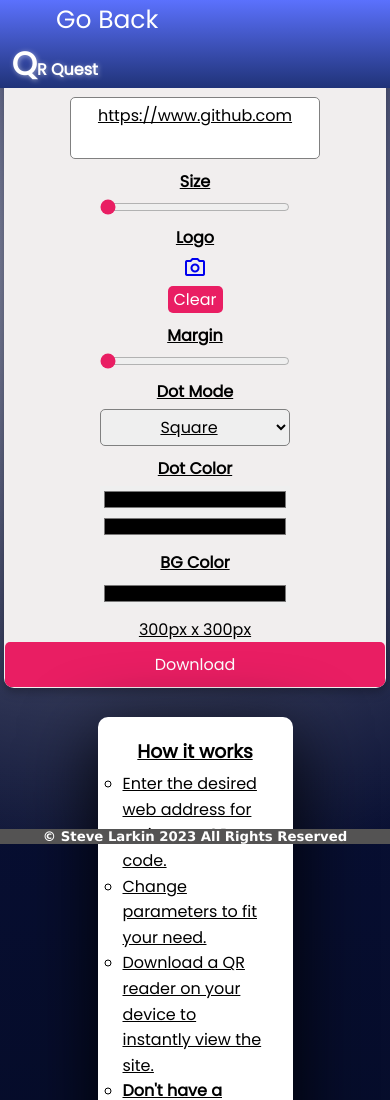
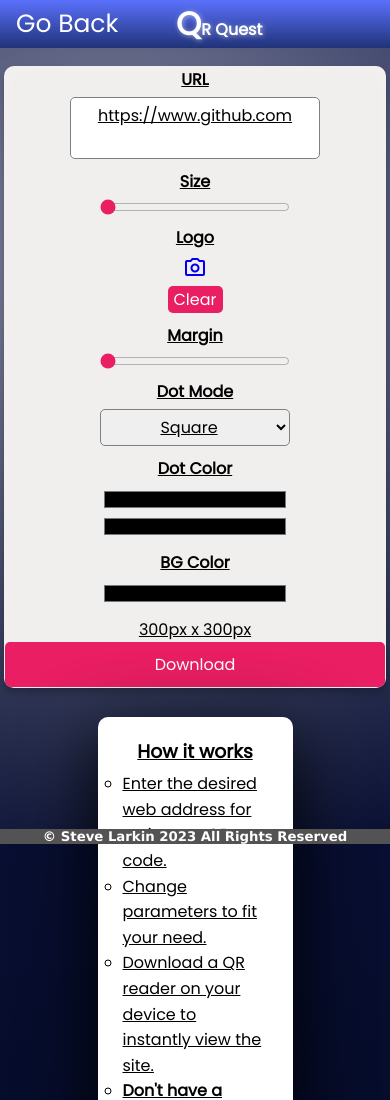
Before and after one commit to lumberlark/QR-QUEST-APP, a plain HTML site: page index.html in a window 390 px wide. Shown: the top 1100 px of the page. Drawn offline with nearby package versions, Linux system fonts and the light colour scheme; a script that the page names is missing.

Commit message:
Update on header flex

```diff
--- a/style.css
+++ b/style.css
@@ -28,12 +28,12 @@ header {
   cursor: pointer;
   font-size: 25px;
   margin-left: 50px;
-  transition: color 0.3s ease-in-out;
+  transition: 0.3s ease-in-out;
+  -webkit-transition: 0.3s ease-in-out;
 }
 
 #goBack:hover {
-  font-size: 25.2px;
-  text-decoration: underline;
+  font-size: 27px;
   color: #feb8cf;
 }
 
@@ -223,6 +223,7 @@ img {
   color: #27ac2c;
   font-weight: bold;
   transition: color 0.1s ease;
+  -webkit-transition: color 0.1s ease;
   border-bottom: 2px solid #4caf50;
   padding-top: 10px;
 }
@@ -266,8 +267,20 @@ h5 {
     position: static;
     margin-top: 17%;
     margin-bottom: 25px;
+    display: -webkit-flex;
     display: flex;
     flex-direction: column;
+  }
+
+  nav {
+    display: flex;
+  }
+
+  #goBack {
+    position: relative;
+    left: -40px;
+    width: auto;
+    height: auto;
   }
 
   #data {
```
